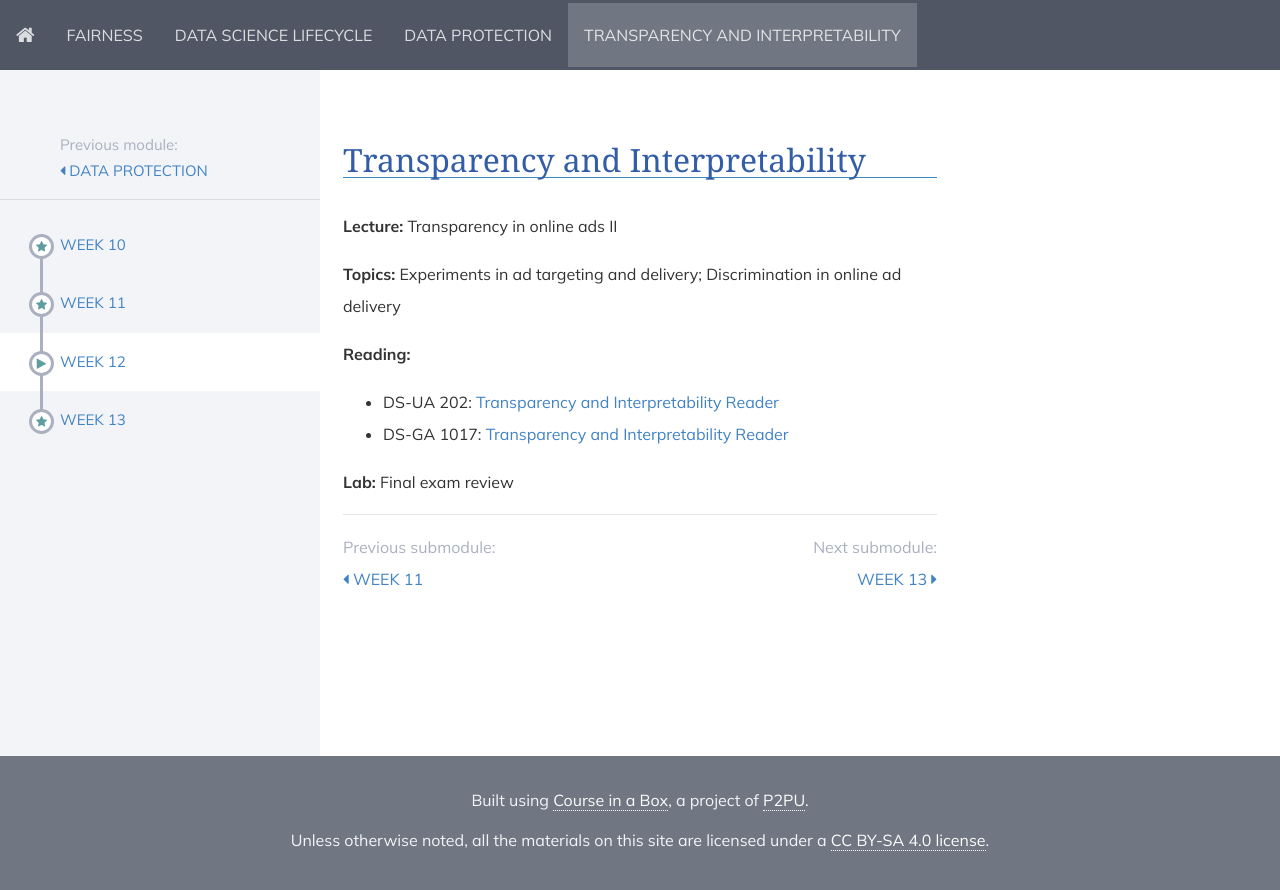
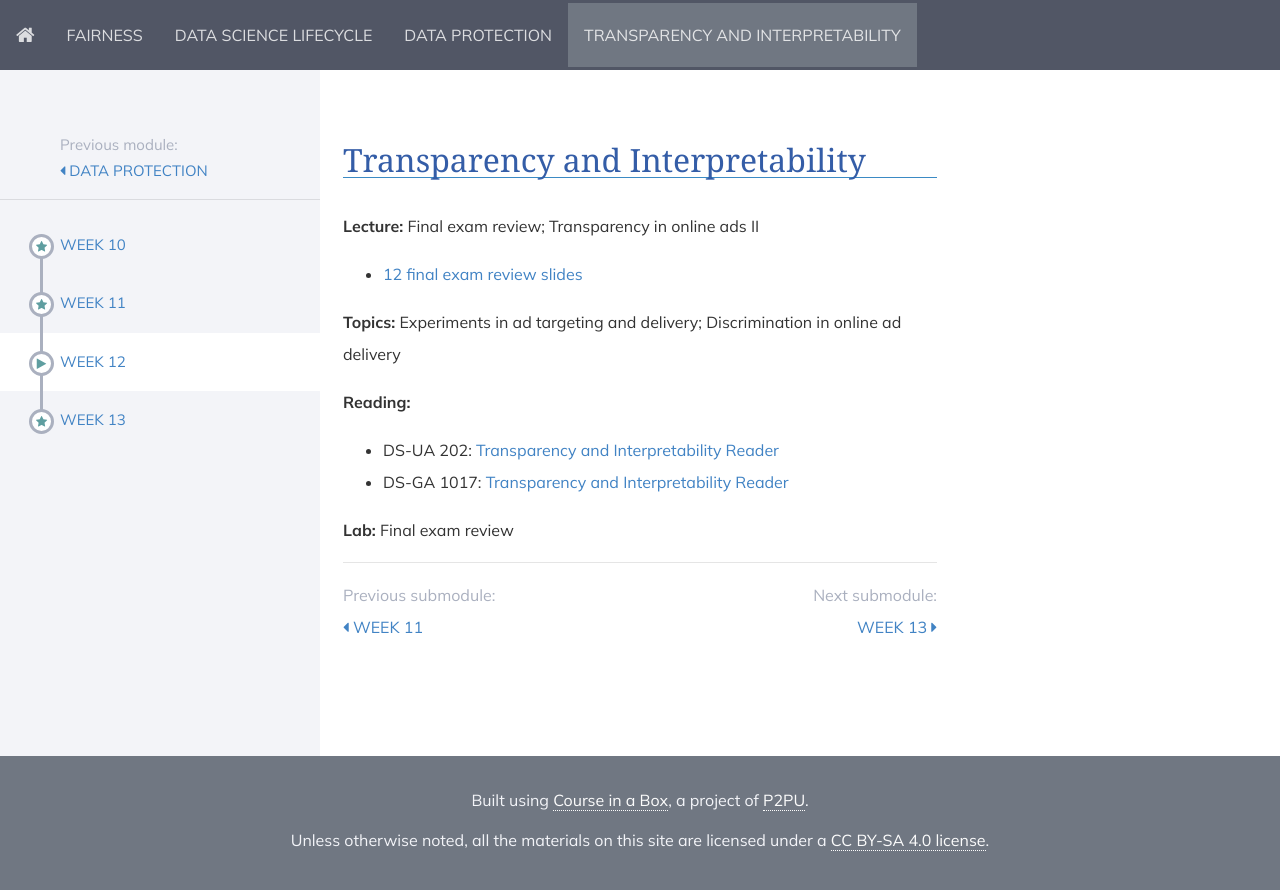
Before and after one commit to DataResponsibly/rds24, a Jekyll site: the page built from modules/transparency_and_interpretability/_posts/2000-01-03-week12.md, in a window 1280 px wide. Shown: the top 890 px of the page. Built offline with Jekyll 4.4.1, drawn with Linux system fonts in a browser that asks for light colours; nearby versions of some CDN libraries.

Commit message:
Add undergraduate final exam review slides

```diff
--- a/modules/transparency_and_interpretability/_posts/2000-01-03-week12.md
+++ b/modules/transparency_and_interpretability/_posts/2000-01-03-week12.md
@@ -4,9 +4,10 @@ title: Week 12
 
 ## Transparency and Interpretability
 
-**Lecture:** Transparency in online ads II
+**Lecture:** Final exam review; Transparency in online ads II
 
-[//]: * [12_transparency in online ad delivery slides](../../../assets/12_Transparency_Ads.pdf)
+* [12 final exam review slides](../../../assets/12_final_review_202.pdf)
+
 [//]: * final exam review: slides on NYU Classes
 
 **Topics:** Experiments in ad targeting and delivery; Discrimination in online ad delivery
```
Also changed, not shown: 1 other file.
